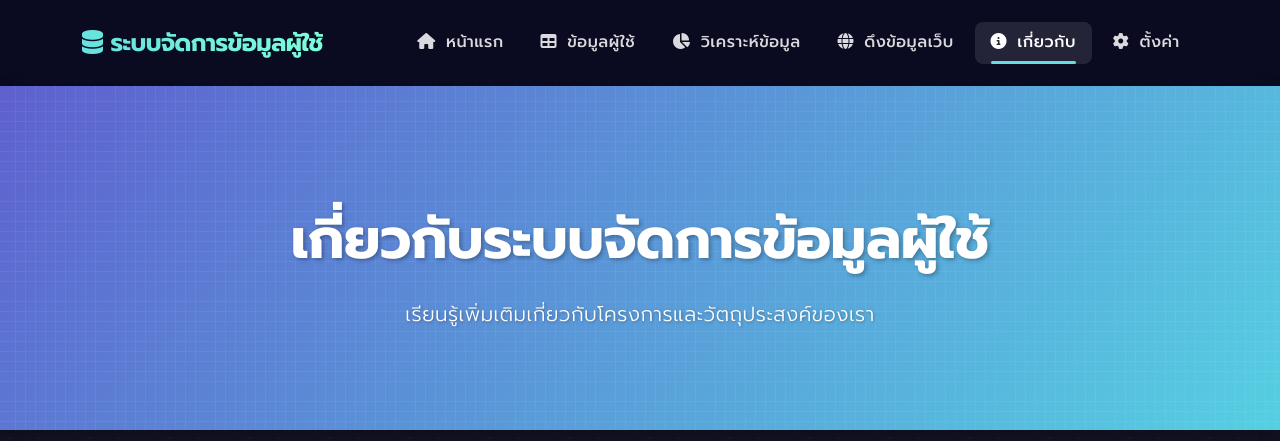
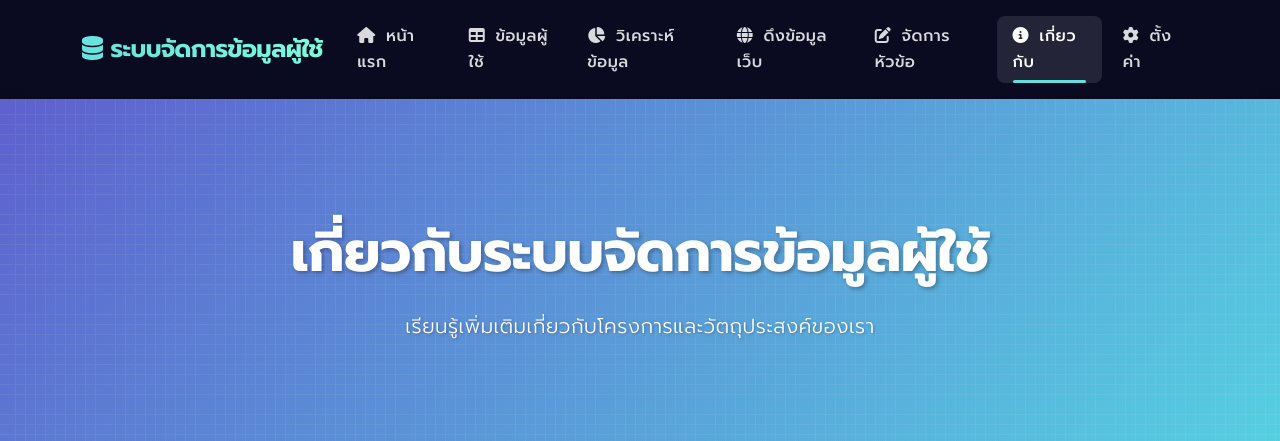
Before and after one commit to Z2ZATL/Data-and-Table-Management-System, a Flask app: page /about in a window 1280 px wide. Shown: the top 441 px of the page. Run offline with Flask 3, Linux system fonts and the light colour scheme; some libraries are stand-ins or nearby versions.

Commit message:
Add ability to categorize and manage data topics from the main navigation bar
Adds a "จัดการหัวข้อ" (Manage Topics) link to the navigation bar that routes to the /topics endpoint.

Replit-Commit-Author: Agent
Replit-Commit-Session-Id: 76e30050-908c-4ba2-9784-feabebc2bc6b
Replit-Commit-Screenshot-Url: https://storage.googleapis.com/screenshot-production-us-central1/b77ec35e-a0c3-4ccc-99bb-1031653fc1ca/112a9c1c-f796-40aa-83ef-643bdf5a3fbf.jpg

```diff
--- a/templates/layout.html
+++ b/templates/layout.html
@@ -396,6 +396,9 @@
                         <a class="nav-link menu-link {% if request.path == '/scraping' %}active{% endif %}" href="/scraping"><i class="fas fa-globe me-1"></i> ดึงข้อมูลเว็บ</a>
                     </li>
                     <li class="nav-item">
+                        <a class="nav-link menu-link {% if request.path.startswith('/topics') %}active{% endif %}" href="/topics"><i class="fas fa-edit me-1"></i> จัดการหัวข้อ</a>
+                    </li>
+                    <li class="nav-item">
                         <a class="nav-link menu-link {% if request.path == '/about' %}active{% endif %}" href="/about"><i class="fas fa-info-circle me-1"></i> เกี่ยวกับ</a>
                     </li>
                     <li class="nav-item">
```
